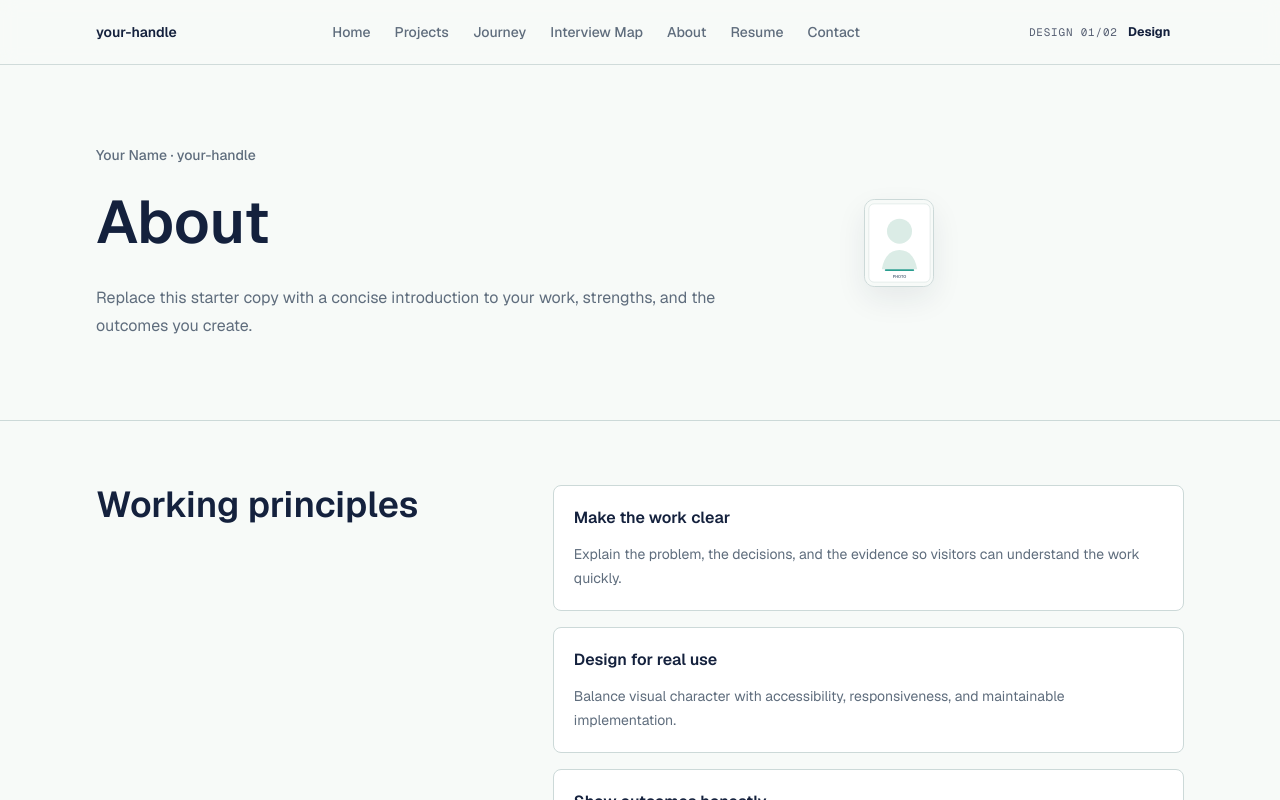
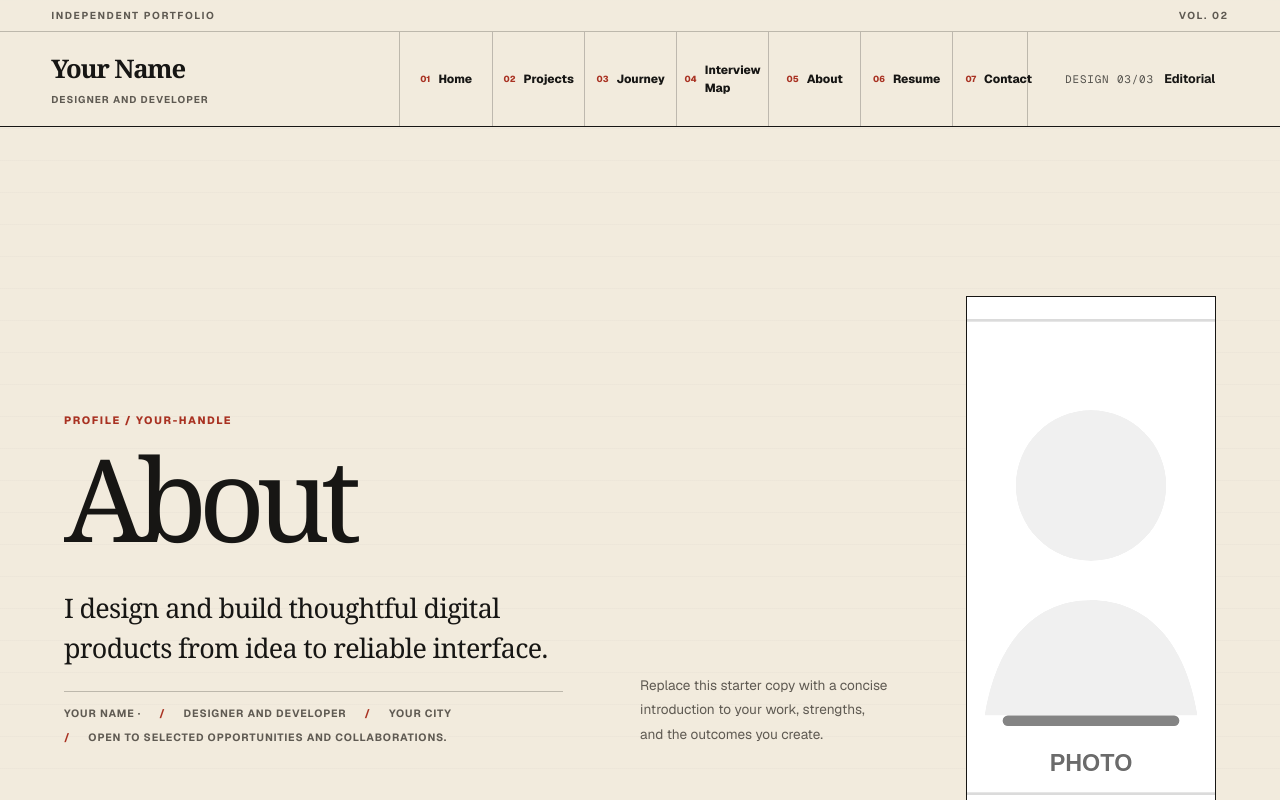
Before and after one commit to seungwoo7050/42web-workspace, a Next.js app: page /about in a window 1280 px wide. Shown: the top 800 px of the page. Built offline with nearby package versions, Linux system fonts and the light colour scheme.

Commit message:
feat(editorial): renderer를 디자인 registry에 활성화

```diff
--- a/src/content/presentation.json
+++ b/src/content/presentation.json
@@ -1,5 +1,5 @@
 {
-  "defaultHomeTemplate": "design",
+  "defaultHomeTemplate": "editorial",
   "templates": [
     {
       "id": "design",
@@ -10,6 +10,11 @@
       "id": "classic",
       "label": "Classic",
       "description": "A compact terminal-led portfolio with an indexed archive."
+    },
+    {
+      "id": "editorial",
+      "label": "Editorial",
+      "description": "An asymmetric print folio with evidence-led case-study spreads."
     }
   ],
   "ui": {
--- a/src/designs/config.ts
+++ b/src/designs/config.ts
@@ -14,6 +14,10 @@ export const SITE_DESIGNS: SiteDesignDefinition[] = [
     id: "classic",
     swatch: ["#1f2023", "#9cc8b1", "#7aa7ff"],
   },
+  {
+    id: "editorial",
+    swatch: ["#f2ebdd", "#171614", "#d64b32"],
+  },
 ];
 
 export const SITE_DESIGN_IDS = SITE_DESIGNS.map((design) => design.id);
--- /dev/null
+++ b/src/designs/editorial/index.ts
@@ -0,0 +1,2 @@
+export { EditorialRoute as default, EditorialRoute } from "./editorial-route";
+export type { EditorialRouteName, EditorialRouteProps } from "./editorial-route";
--- a/src/designs/registry.tsx
+++ b/src/designs/registry.tsx
@@ -6,7 +6,9 @@ type DesignModule = {
   default: ComponentType<DesignRouteProps>;
 };
 
-const routeLoaders: Partial<Record<SiteDesignId, () => Promise<DesignModule>>> = {};
+const routeLoaders: Partial<Record<SiteDesignId, () => Promise<DesignModule>>> = {
+  editorial: () => import("./editorial"),
+};
 
 export function hasDedicatedRouteRenderer(
   designId: SiteDesignId,
--- a/src/lib/content-loader.ts
+++ b/src/lib/content-loader.ts
@@ -40,6 +40,7 @@ export type ContentValidationIssue = {
 const supportedDesignIdList = [
   "design",
   "classic",
+  "editorial",
 ] as const;
 const supportedDesignIds = new Set<string>(supportedDesignIdList);
 
```
